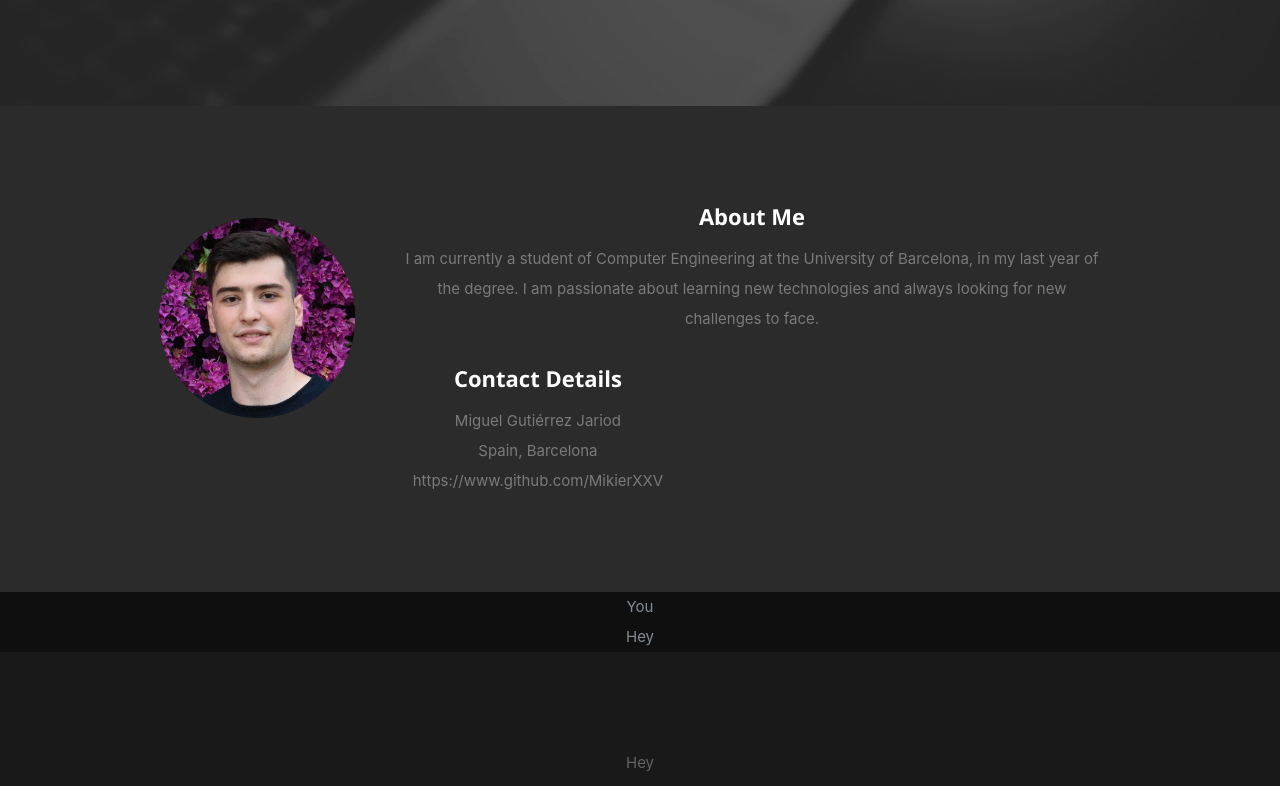
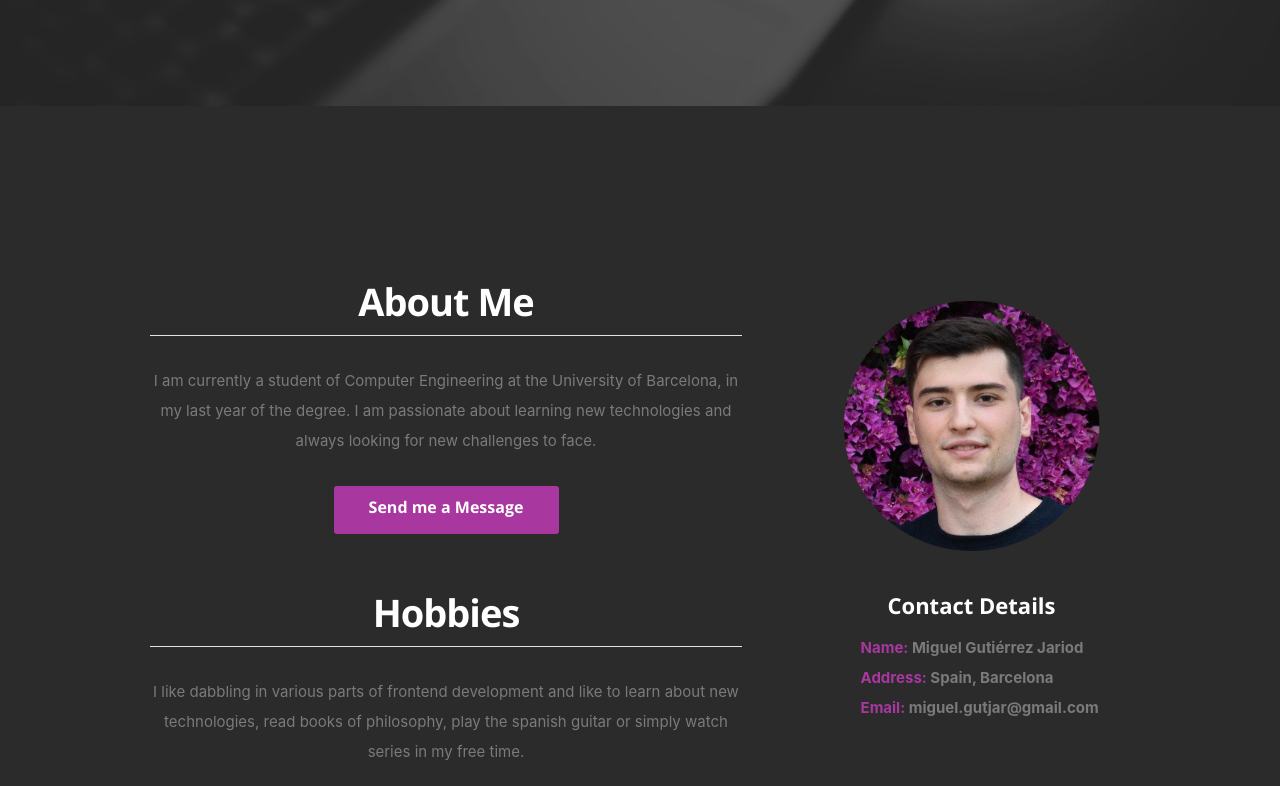
Before and after one commit to MikierXXV/Portfolio, a React (Create React App) app: page / in a window 1280 px wide. Shown: the part 694-1480 px from the top of the page. Built offline with nearby package versions, Linux system fonts and the light colour scheme.

Commit message:
changes in aspects about

```diff
--- a/public/css/default.css
+++ b/public/css/default.css
@@ -464,7 +464,7 @@ input[type="submit"],
 input[type="reset"],
 input[type="button"] {
    font: 16px/30px 'opensans-bold', sans-serif;
-   background: #11ABB0;
+   background: #a8379f;
    display: inline-block;
 	text-decoration: none;
    letter-spacing: 0;
@@ -492,7 +492,7 @@ button:hover,
 input[type="submit"]:hover,
 input[type="reset"]:hover,
 input[type="button"]:hover {
-   background: #3d4145;
+   background: #855ef8;
    color: #fff;
 }
 
@@ -636,13 +636,13 @@ input[type="checkbox"] { display: inline; }
 /* column widths */
 .row .one         { width: 8.33333%; }
 .row .two         { width: 16.66667%; }
-.row .three       { width: 25%; }
+.row .three       { width: 35%; }
 .row .four        { width: 33.33333%; }
 .row .five        { width: 41.66667%; }
 .row .six         { width: 50%; }
 .row .seven       { width: 58.33333%; }
 .row .eight       { width: 66.66667%; }
-.row .nine        { width: 75%; }
+.row .nine        { width: 65%; }
 .row .ten         { width: 83.33333%; }
 .row .eleven      { width: 91.66667%; }
 .row .twelve      { width: 100%; }
--- a/public/css/layout.css
+++ b/public/css/layout.css
@@ -188,13 +188,15 @@ ul#nav li.current a { color: #a8379f; }
 
 #about {
    background: #2B2B2B;
-   padding-top: 96px;
-   padding-bottom: 66px;
+   padding-top: 175px;
+   padding-bottom: 46px;
    overflow: hidden;
+    height: 800px;
+    min-height: 500px;
 }
 
 #about a, #about a:visited  { color: #fff; }
-#about a:hover, #about a:focus { color: #11ABB0; }
+#about a:hover, #about a:focus { color: #a8379f; }
 
 #about h2 {
    font: 22px/30px 'opensans-bold', sans-serif;
@@ -228,6 +230,12 @@ ul#nav li.current a { color: #a8379f; }
 #about .download .button i {
    margin-right: 15px;
    font-size: 20px;
+}
+
+#about .address{
+    text-align: left;
+    margin-left: 15%;
+    font-weight: bold;
 }
 
 
--- a/public/css/media-queries.css
+++ b/public/css/media-queries.css
@@ -115,7 +115,7 @@
 	   width: 48px;
 		height: 48px;
 		text-align: left;
-		background-color: #5716fa;
+		background-color: #a8379f;
 		position: relative;
       border: none;
       float: right;
--- a/src/components/About.js
+++ b/src/components/About.js
@@ -2,27 +2,31 @@ import React, {Component} from "react";
 import resumeData from "../resumeData";
 
 export default class About extends Component {
+
     render() {
         //let resumeData = this.props.resumeData;
         return(
             <section id="about">
                 <div className="row">
+
+                    <div className="nine columns main-col">
+                        <h1 style={{color: "white"}}>About Me</h1>
+                        <hr/>
+                        <p>{resumeData.aboutme}</p>
+                        <button className="download" onClick={console.log("hello")} style={{width: 225}}> Send me a Message </button>
+                        <div style={{height: 40 }}></div>
+                        <h1 style={{color: "white"}}>Hobbies</h1>
+                        <hr/>
+                        <p>{resumeData.roleDescription}</p>
+                    </div>
                     <div className="three columns">
-                        <img src="images/CVfoto-rounded.png" alt="porfolio pic" style={{height: 240, width: 240}} />
-                    </div>
-                    <div className="nine columns main-col">
-                        <h2>About Me</h2>
-                        <p>{resumeData.aboutme}</p>
-                        <div className="row">
-                            <div className="columns contact-details">
-                                <h2>Contact Details</h2>
-                                <p className="address">
-                                    <span>{resumeData.name}</span><br />
-                                    <span>{resumeData.address}</span><br />
-                                    <span>{resumeData.website}</span>
-                                </p>
-                            </div>
-                        </div>
+                        <img src="images/CVfoto-rounded.png" alt="porfolio pic" style={{height: 300, width: 280}} />
+                        <h2>Contact Details</h2>
+                        <p className="address">
+                            <span><span style={{color:"#a8379f"}}>Name:  </span>{resumeData.name}</span><br />
+                            <span><span style={{color:"#a8379f"}}>Address:  </span>{resumeData.address}</span><br />
+                            <span><span style={{color:"#a8379f"}}>Email:  </span>{resumeData.email}</span>
+                        </p>
                     </div>
                 </div>
             </section>
```
